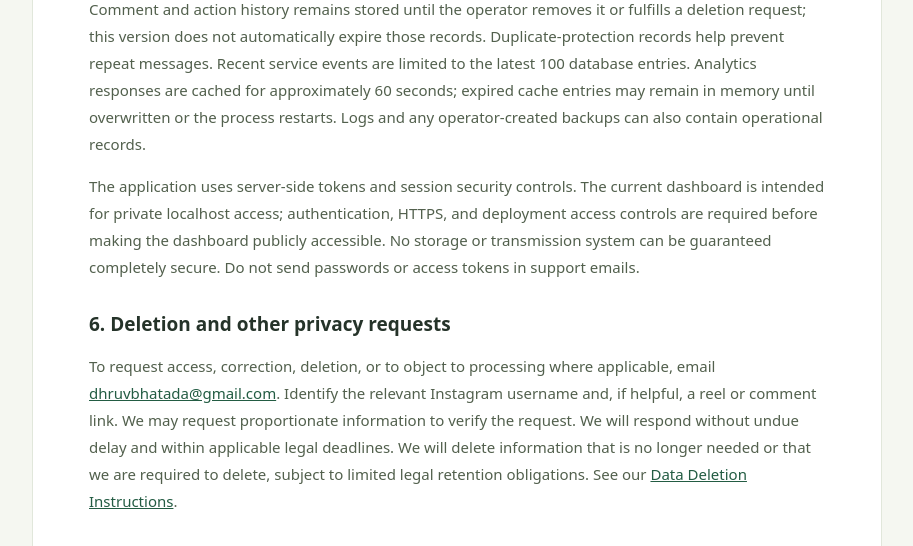
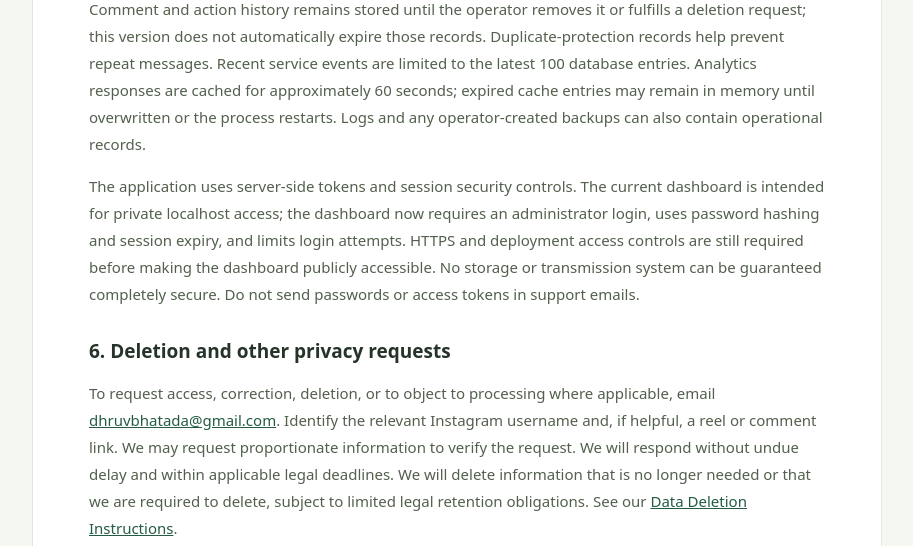
Before and after one commit to D-Curse/IG-Dm-Automation, a Flask app: page /static/legal/privacy-policy.html in a window 1280 px wide. Shown: the part 1823-2369 px from the top of the page, without its empty margins (183-1096 px from the left). Run offline with Flask 3, Linux system fonts and the light colour scheme.

Commit message:
Implement dashboard authentication with session management and login functionality

```diff
--- a/app.py
+++ b/app.py
@@ -8,17 +8,30 @@ from pathlib import Path
 from contextlib import contextmanager
 from concurrent.futures import ThreadPoolExecutor
 import time
+import json
+import hashlib
 
 import requests
 from dotenv import load_dotenv
-from flask import Flask, jsonify, render_template, request, session
+from flask import Flask, jsonify, render_template, request, session, redirect, url_for
+from werkzeug.security import check_password_hash
 
 load_dotenv()
 ROOT = Path(__file__).parent
 (ROOT / 'instance').mkdir(exist_ok=True)
 app = Flask(__name__)
-app.secret_key = os.getenv('SECRET_KEY') or secrets.token_hex(32)
-app.config.update(SESSION_COOKIE_HTTPONLY=True, SESSION_COOKIE_SAMESITE='Strict', MAX_CONTENT_LENGTH=65536)
+secret_path = ROOT / 'instance' / 'session-secret'
+try:
+    with secret_path.open('x') as secret_file:
+        secret_file.write(secrets.token_hex(32))
+except FileExistsError:
+    pass
+app.secret_key = secret_path.read_text().strip()
+app.config.update(SESSION_COOKIE_HTTPONLY=True, SESSION_COOKIE_SAMESITE='Strict',
+                  SESSION_COOKIE_SECURE=os.getenv('COOKIE_SECURE', '0') == '1',
+                  PERMANENT_SESSION_LIFETIME=timedelta(hours=8), MAX_CONTENT_LENGTH=65536)
+AUTH_FILE = ROOT / 'instance' / 'dashboard-auth.json'
+auth_lock = threading.Lock()
 DB = ROOT / 'instance' / 'automation.db'
 run_lock = threading.Lock()
 analytics_cache = {}
@@ -48,6 +61,8 @@ def init_db():
         CREATE TABLE IF NOT EXISTS events (id INTEGER PRIMARY KEY, message TEXT, created TEXT DEFAULT CURRENT_TIMESTAMP);
         INSERT OR IGNORE INTO settings VALUES ('background', '0');
         INSERT OR IGNORE INTO settings VALUES ('last_sync', 'Never');
+        CREATE TABLE IF NOT EXISTS login_attempts (address TEXT, attempted REAL);
+        CREATE TABLE IF NOT EXISTS dashboard_sessions (token TEXT PRIMARY KEY, expires REAL);
         ''')
 
 
@@ -181,8 +196,96 @@ def run_automation():
 
 @app.before_request
 def protect_mutations():
-    if request.method == 'POST' and not secrets.compare_digest(request.headers.get('X-CSRF-Token', ''), session.get('csrf', secrets.token_hex(32))):
+    public = request.endpoint in ('login', 'static')
+    if not public:
+        credentials = read_credentials()
+        if not credentials or not authenticated(credentials):
+            session.clear()
+            if request.path.startswith('/api/'):
+                return jsonify(error='Please sign in to continue.'), 401
+            return redirect(url_for('login'))
+    if request.method == 'POST' and not secrets.compare_digest(request.headers.get('X-CSRF-Token', '') or request.form.get('csrf', ''), session.get('csrf', secrets.token_hex(32))):
         return jsonify(error='Refresh the dashboard and try again.'), 403
+
+
+def read_credentials():
+    try:
+        return json.loads(AUTH_FILE.read_text())
+    except (FileNotFoundError, ValueError):
+        return None
+
+
+def credential_version(credentials):
+    return hashlib.sha256((credentials['username'] + credentials['password_hash']).encode()).hexdigest()
+
+
+def authenticated(credentials):
+    now = time.time()
+    with connect() as db:
+        active = db.execute('SELECT 1 FROM dashboard_sessions WHERE token=? AND expires>?',
+                            (session.get('sid', ''), now)).fetchone()
+    return (bool(active) and session.get('auth') == credential_version(credentials)
+            and now - session.get('signed_in', 0) < 8 * 3600
+            and now - session.get('last_seen', 0) < 30 * 60)
+
+
+@app.after_request
+def security_headers(response):
+    response.headers['X-Content-Type-Options'] = 'nosniff'
+    response.headers['X-Frame-Options'] = 'DENY'
+    response.headers['Referrer-Policy'] = 'same-origin'
+    response.headers['Content-Security-Policy'] = "default-src 'self'; style-src 'self' https://fonts.googleapis.com; font-src 'self' https://fonts.gstatic.com; img-src 'self' data:; script-src 'self'; connect-src 'self'; frame-ancestors 'none'; form-action 'self'; base-uri 'self'"
+    if request.endpoint != 'static':
+        response.headers['Cache-Control'] = 'no-store'
+    if app.config['SESSION_COOKIE_SECURE']:
+        response.headers['Strict-Transport-Security'] = 'max-age=31536000'
+    # Polling alone must not keep an unattended dashboard signed in.
+    if session.get('auth') and (request.endpoint == 'index' or request.method == 'POST'):
+        session['last_seen'] = time.time()
+    return response
+
+
+@app.route('/login', methods=['GET', 'POST'])
+def login():
+    credentials = read_credentials()
+    session.setdefault('csrf', secrets.token_hex(32))
+    error = None
+    status = 200
+    if not credentials:
+        return render_template('login.html', csrf=session['csrf'], setup=True), 503
+    if request.method == 'POST':
+        address = request.remote_addr or 'unknown'
+        with auth_lock:
+            with connect() as db:
+                db.execute('DELETE FROM login_attempts WHERE attempted < ?', (time.time() - 900,))
+                attempts = db.execute('SELECT COUNT(*) FROM login_attempts WHERE address=?', (address,)).fetchone()[0]
+                total = db.execute('SELECT COUNT(*) FROM login_attempts').fetchone()[0]
+                if attempts >= 5 or total >= 50:
+                    error, status = 'Too many attempts. Try again in 15 minutes.', 429
+                else:
+                    db.execute('INSERT INTO login_attempts VALUES (?,?)', (address, time.time()))
+            if not error:
+                valid_password = check_password_hash(credentials['password_hash'], request.form.get('password', ''))
+                valid_user = secrets.compare_digest(request.form.get('username', '').encode(), credentials['username'].encode())
+                if valid_password and valid_user:
+                    session.clear()
+                    session.permanent = True
+                    session.update(auth=credential_version(credentials), sid=secrets.token_hex(32), signed_in=time.time(), last_seen=time.time(), csrf=secrets.token_hex(32))
+                    with connect() as db:
+                        db.execute('DELETE FROM dashboard_sessions WHERE expires < ?', (time.time(),))
+                        db.execute('INSERT INTO dashboard_sessions VALUES (?,?)', (session['sid'], time.time() + 8 * 3600))
+                        db.execute('DELETE FROM login_attempts WHERE address=?', (address,))
+                    return redirect(url_for('index'))
+                error, status = 'Invalid username or password.', 401
+    return render_template('login.html', csrf=session['csrf'], error=error, setup=False), status
+
+
+@app.post('/logout')
+def logout():
+    with connect() as db:
+        db.execute('DELETE FROM dashboard_sessions WHERE token=?', (session.get('sid', ''),))
+    session.clear()
+    return redirect(url_for('login'))
 
 
 @app.errorhandler(RuntimeError)
--- a/static/app.js
+++ b/static/app.js
@@ -5,6 +5,7 @@ let toastTimer;
 function toast(message, error=false) {const el=$('#toast');el.textContent=message;el.className='toast show'+(error?' error':'');clearTimeout(toastTimer);toastTimer=setTimeout(()=>el.classList.remove('show'),6000);}
 async function api(path, data) {
   const response=await fetch(path,{method:data===undefined?'GET':'POST',headers:{'Content-Type':'application/json','X-CSRF-Token':$('meta[name="csrf-token"]').content},body:data===undefined?undefined:JSON.stringify(data)});
+  if(response.status===401){window.location.assign('/login');throw Error('Session expired. Please sign in.');}
   const result=await response.json();if(!response.ok)throw Error(result.error || 'Request failed');return result;
 }
 function date(text) {if(!text || text==='Never')return 'never';const d=new Date(text.includes('T')?text:text.replace(' ','T')+'Z');return isNaN(d)?text:d.toLocaleString([], {month:'short',day:'numeric',hour:'2-digit',minute:'2-digit'});}
--- a/static/legal/privacy-policy.html
+++ b/static/legal/privacy-policy.html
@@ -15,7 +15,7 @@
 <h2>3. Permissions and your choices</h2><p>Access depends on the permissions granted to the Meta app. The service uses account/media access, comment management, messaging, and insights access as needed for the enabled features. You may disable a reel rule, pause background processing, or stop the server. An account operator can revoke app access using Instagram or Meta's connected-app settings. Revoking access stops future API access but does not automatically erase information already stored by this application; request deletion as described below.</p>
 <h2>4. Sharing and service providers</h2><p>We send the relevant account, comment, and message information to Meta/Instagram to perform requested API actions. Authorized account operators can view automation history in their dashboard. Hosting, infrastructure, or email providers may process information to deliver their services if used. We may disclose information when legally required or reasonably necessary to protect rights, safety, and service security. We do not sell personal information, use comment data for advertising profiles, or share it with unrelated advertisers. Instagram separately handles information under its own privacy policies.</p>
 <h2>5. Storage, retention, and security</h2><p>The current application stores reel settings and automation records in a SQLite database on the operator's server or computer. Access tokens are held in server configuration and process memory. Comment and action history remains stored until the operator removes it or fulfills a deletion request; this version does not automatically expire those records. Duplicate-protection records help prevent repeat messages. Recent service events are limited to the latest 100 database entries. Analytics responses are cached for approximately 60 seconds; expired cache entries may remain in memory until overwritten or the process restarts. Logs and any operator-created backups can also contain operational records.</p>
-<p>The application uses server-side tokens and session security controls. The current dashboard is intended for private localhost access; authentication, HTTPS, and deployment access controls are required before making the dashboard publicly accessible. No storage or transmission system can be guaranteed completely secure. Do not send passwords or access tokens in support emails.</p>
+<p>The application uses server-side tokens and session security controls. The current dashboard is intended for private localhost access; the dashboard now requires an administrator login, uses password hashing and session expiry, and limits login attempts. HTTPS and deployment access controls are still required before making the dashboard publicly accessible. No storage or transmission system can be guaranteed completely secure. Do not send passwords or access tokens in support emails.</p>
 <h2>6. Deletion and other privacy requests</h2><p>To request access, correction, deletion, or to object to processing where applicable, email <a href="mailto:dhruvbhatada@gmail.com">dhruvbhatada@gmail.com</a>. Identify the relevant Instagram username and, if helpful, a reel or comment link. We may request proportionate information to verify the request. We will respond without undue delay and within applicable legal deadlines. We will delete information that is no longer needed or that we are required to delete, subject to limited legal retention obligations. See our <a href="data-deletion.html">Data Deletion Instructions</a>.</p>
 <h2>7. Cookies, external links, and transfers</h2><p>The dashboard uses an essential session cookie for session integrity and protection against forged requests. The application does not intentionally use advertising cookies. Dashboard fonts may be loaded from Google Fonts, which can receive network request metadata. Links to Instagram and other third-party services are governed by those services' policies. Meta and any selected service providers may process information in countries other than your own; applicable safeguards must be used where required.</p>
 <h2>8. Children</h2><p>DM-Automation is intended for operators of professional Instagram accounts and is not directed to children. Do not use it to knowingly collect children's personal information in violation of applicable law. Contact us if you believe such information has been processed so we can investigate and take appropriate action.</p>
--- /dev/null
+++ b/static/login.css
@@ -0,0 +1 @@
+*{box-sizing:border-box}body{margin:0;min-height:100vh;display:grid;place-items:center;padding:24px;background:#f3f6ed;font-family:system-ui,sans-serif;color:#27382c}main{width:100%;max-width:440px;padding:38px;background:white;border:1px solid #e0e7d7;border-radius:18px;box-shadow:0 20px 60px #23432a09}.logo{display:grid;place-items:center;width:44px;height:44px;border-radius:12px;background:#235c43;color:#d9efb2;font-size:32px}.eyebrow{font-size:10px;letter-spacing:2px;color:#839474;margin-top:25px}h1{font-size:27px;letter-spacing:-1px;margin:12px 0}.subtitle,.footnote{font-size:12px;color:#8a967f;line-height:1.8}.subtitle{margin-bottom:28px}label{display:block;font-size:12px;font-weight:600;margin:19px 0 8px}input:not([type=hidden]){width:100%;padding:13px;border:1px solid #dbe4d1;border-radius:8px;background:#fcfdf9;font:inherit;color:#27382c}input:focus{outline:2px solid #a6c68d;outline-offset:2px}button{width:100%;margin-top:25px;padding:14px;border:0;border-radius:8px;background:#235c43;color:white;font-weight:600;cursor:pointer}.error,.notice{background:#fff3e3;padding:14px;border-radius:8px;font-size:12px;line-height:1.8;color:#80603c}.notice code{overflow-wrap:anywhere}.footnote{margin-top:25px;text-align:center;font-size:10px}nav{display:flex;justify-content:center;gap:20px;font-size:11px}a{color:#6d805d}
--- a/templates/index.html
+++ b/templates/index.html
@@ -15,7 +15,7 @@
   <div class="profile"><span class="avatar dark">Y</span><div>Your Instagram<small id="profile-mode">Demo workspace</small></div><span class="status-dot"></span></div>
 </aside>
 <main>
-  <header class="topbar"><span>Your workspace <span class="slash">/</span> <strong id="breadcrumb">Overview</strong></span><div><span class="mode-pill" id="mode">Demo mode</span><span class="top-avatar">Y</span></div></header>
+  <header class="topbar"><span>Your workspace <span class="slash">/</span> <strong id="breadcrumb">Overview</strong></span><div><span class="mode-pill" id="mode">Demo mode</span><form method="post" action="/logout"><input type="hidden" name="csrf" value="{{ csrf }}"><button class="button secondary" type="submit">Sign out</button></form></div></header>
   <div class="page">
     <section class="page-heading"><div><div class="eyebrow">LESS BUSYWORK, MORE CONVERSATIONS</div><h1 id="page-title">Your growth, on autopilot<span>.</span></h1><p id="page-subtitle">The right reply. The right moment. Every time.</p></div><button class="button primary" id="run">▶ <span>Start automation</span></button></section>
     <div class="demo-banner" id="demo-banner"><span>✧</span><div><strong>Make yourself at home.</strong> You’re in demo mode. Explore with sample reels; no Instagram messages are sent.</div><button data-go="connection">Connect account ↗</button></div>
--- /dev/null
+++ b/templates/login.html
@@ -0,0 +1,4 @@
+<!doctype html><html lang="en"><head><meta charset="utf-8"><meta name="viewport" content="width=device-width,initial-scale=1"><title>Sign in · DM-Automation</title><link rel="stylesheet" href="{{ url_for('static',filename='login.css') }}"></head><body><main><div class="logo">↗</div><p class="eyebrow">DM-AUTOMATION</p><h1>Your workspace awaits.</h1><p class="subtitle">Sign in to manage your conversations.</p>
+{% if setup %}<div class="notice"><strong>Set up your dashboard login</strong><p>On the server, run:</p><code>.\.venv\Scripts\python setup_login.py</code><p>Create your username and password in the terminal, then refresh this page. Dashboard access is locked until setup is complete.</p></div>
+{% else %}<form method="post" action="{{ url_for('login') }}"><input type="hidden" name="csrf" value="{{ csrf }}">{% if error %}<p class="error" role="alert">{{ error }}</p>{% endif %}<label for="username">Username</label><input id="username" name="username" autocomplete="username" required maxlength="100" autofocus><label for="password">Password</label><input id="password" name="password" type="password" autocomplete="current-password" required maxlength="256"><button type="submit">Sign in ↗</button></form>{% endif %}
+<p class="footnote">Private dashboard · Sessions expire after inactivity</p><nav><a href="/static/legal/privacy-policy.html">Privacy</a><a href="/static/legal/terms-of-service.html">Terms</a></nav></main></body></html>
```
Also changed, not shown: setup_login.py (added, +26 -0 lines), tests/test_auth.py (added, +80 -0 lines), tests/test_automation.py (+6 -0 lines), README.md, 1 other file.
